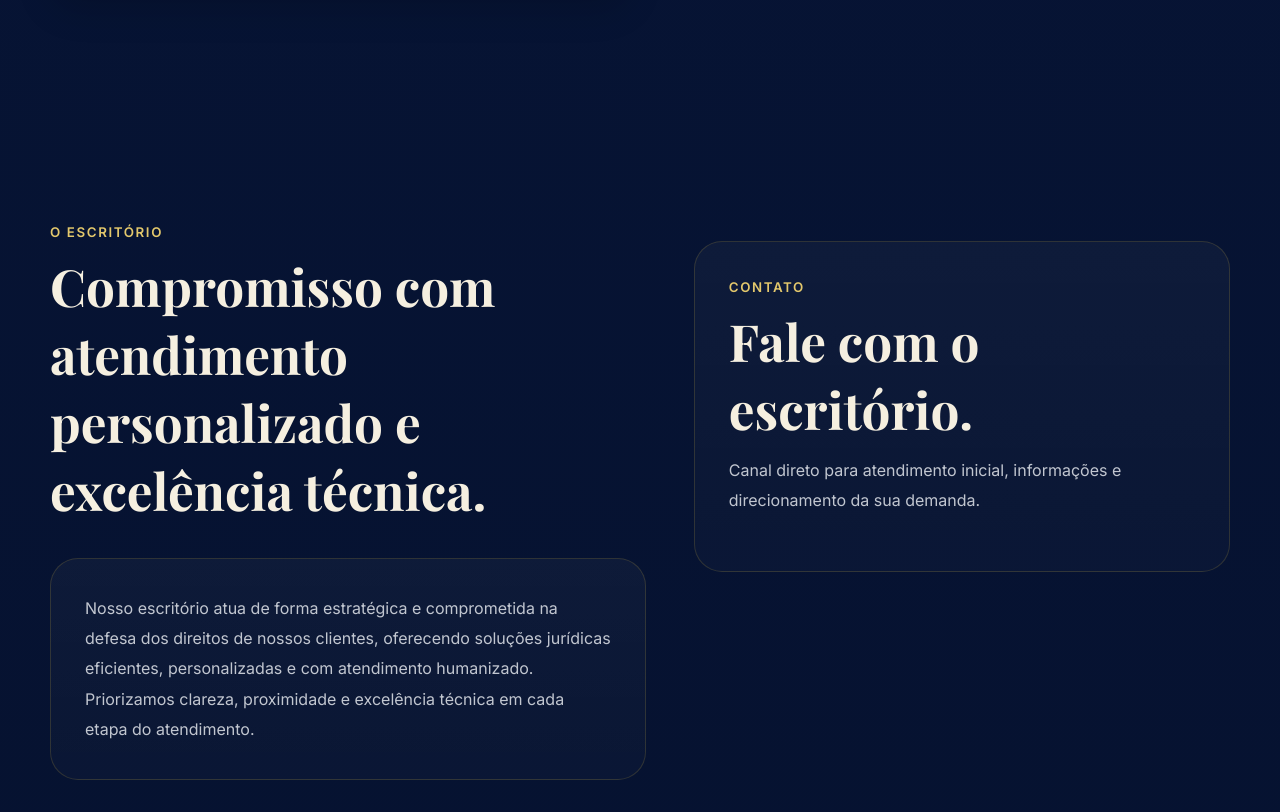
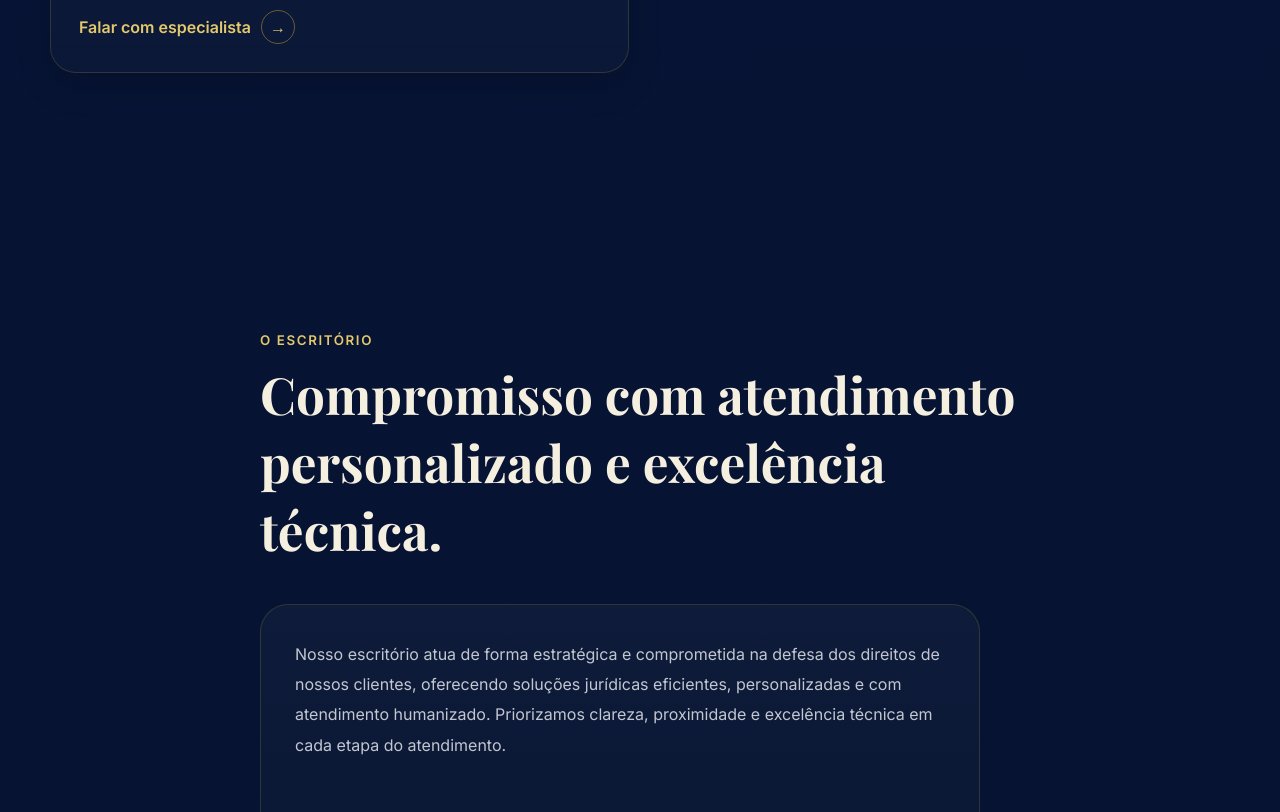
Before and after one commit to JonathanRichena/richenafonsecaadv, a website: page index.html in a window 1280 px wide. Shown: the part 1988-2800 px from the top of the page. Drawn offline with nearby package versions, Linux system fonts and the light colour scheme.

Commit message:
Update index.html

```diff
--- a/index.html
+++ b/index.html
@@ -21,7 +21,7 @@
 html{scroll-behavior:smooth}
 body{margin:0;font-family:'Inter',sans-serif;background:linear-gradient(180deg,var(--bg) 0%, #061230 100%);color:var(--text)}
 a{color:inherit}
-.container{width:min(1180px, calc(100% - 48px));margin:0 auto}
+.container{width:min(1180px, calc(100% - 64px));margin:0 auto}
 
 header{
   position:fixed;top:0;left:0;right:0;z-index:1000;
@@ -117,8 +117,14 @@ nav a:hover::after{width:100%}
   filter:drop-shadow(0 22px 40px rgba(0,0,0,.26));
 }
 
-section{padding:92px 0}
-.section-header{max-width:760px;margin-bottom:34px}
+section{padding:104px 0}
+.section-header{
+  max-width:760px;
+  margin:0 auto 40px;
+}
+.section-header.section-left{
+  margin:0 0 40px;
+}
 .section-header small{
   display:inline-block;color:var(--gold-soft);text-transform:uppercase;letter-spacing:.12em;font-weight:600;margin-bottom:12px
 }
@@ -161,10 +167,23 @@ section{padding:92px 0}
 
 .about-wrap{
   display:grid;
-  grid-template-columns:1fr .9fr;
-  gap:48px;
-  align-items:start;
-  margin-top:40px;
+  grid-template-columns:1fr;
+  justify-items:center;
+  gap:36px;
+  max-width:820px;
+  margin:48px auto 0;
+}
+.about-panel,.contact-panel{
+  width:100%;
+  max-width:720px;
+  min-height:260px;
+  display:flex;
+  flex-direction:column;
+  justify-content:flex-start;
+  background:linear-gradient(180deg, rgba(255,255,255,.035), rgba(255,255,255,.02));
+  border:1px solid var(--line);
+  border-radius:28px;
+  padding:36px;
 }
 .about-panel,.contact-panel{
   background:linear-gradient(180deg, rgba(255,255,255,.035), rgba(255,255,255,.02));
@@ -207,7 +226,10 @@ footer{
 .footer-inner{display:flex;justify-content:space-between;gap:20px;align-items:center;color:rgba(245,247,251,.64);font-size:.95rem}
 
 @media (max-width: 980px){
-  .hero-grid,.about-wrap,.areas-grid{grid-template-columns:1fr}
+  .hero-grid,.areas-grid{grid-template-columns:1fr}
+  .hero{padding-top:132px}
+  .hero-card{order:-1}
+}
   .hero{padding-top:132px}
   .hero-card{order:-1}
 }
@@ -305,7 +327,7 @@ footer{
   <section id="sobre">
     <div class="container about-wrap">
       <div>
-        <div class="section-header">
+        <div class="section-header section-left">
           <small>O escritório</small>
           <h2>Compromisso com atendimento personalizado e excelência técnica.</h2>
         </div>
@@ -314,7 +336,7 @@ footer{
         </div>
       </div>
       <div class="contact-panel" id="contato">
-        <div class="section-header" style="margin-bottom:22px;">
+        <div class="section-header section-left" style="margin-bottom:22px;">
           <small>Contato</small>
           <h2>Fale com o escritório.</h2>
           <p>Canal direto para atendimento inicial, informações e direcionamento da sua demanda.</p>
```
